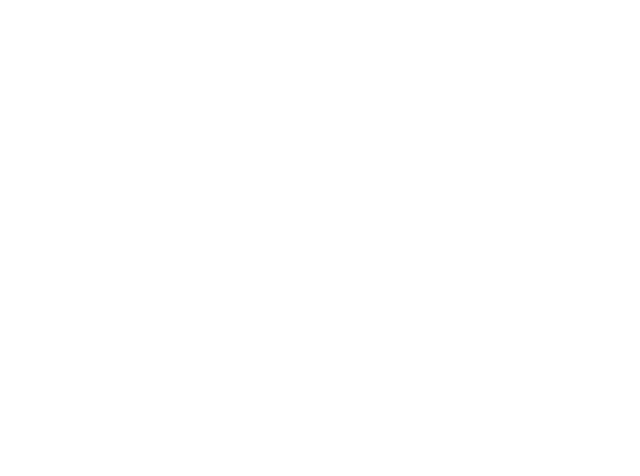
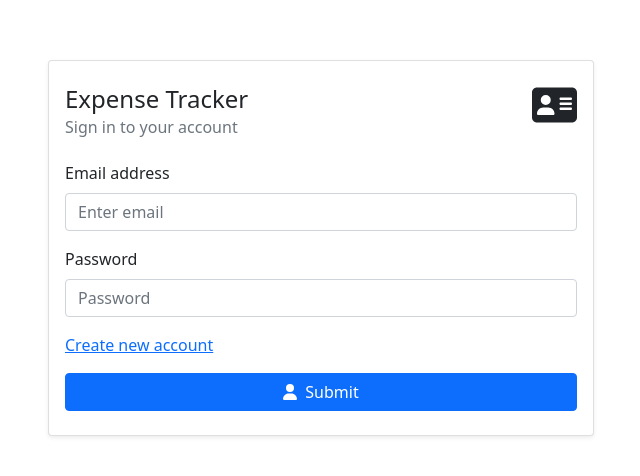
Before and after one commit to filipknias/expense-tracker-react, a React (Create React App) app: page /login in a window 1280 px wide. Before the commit this address had no page. Shown: the part 152-628 px from the top of the page, without its empty margins (319-959 px from the left). Built offline with nearby package versions, Linux system fonts and the light colour scheme.

Commit message:
login page

```diff
--- a/src/App.jsx
+++ b/src/App.jsx
@@ -5,6 +5,7 @@ import {
 } from "react-router-dom";
 import Dashboard from './pages/Dashboard';
 import Register from './pages/Register';
+import Login from './pages/Login';
 
 const App = () => {
   return (
@@ -12,6 +13,7 @@ const App = () => {
       <Routes>
         <Route exact path="/" element={<Dashboard />} />
         <Route path="/register" element={<Register />} />
+        <Route path="/login" element={<Login />} />
       </Routes>
   </BrowserRouter>
   );
--- /dev/null
+++ b/src/pages/Login.jsx
@@ -0,0 +1,51 @@
+import React from 'react';
+import Card from 'react-bootstrap/Card';
+import Container from 'react-bootstrap/Container';
+import Row from 'react-bootstrap/Row';
+import Col from 'react-bootstrap/Col';
+import Form from 'react-bootstrap/Form';
+import Button from 'react-bootstrap/Button';
+import { FontAwesomeIcon } from '@fortawesome/react-fontawesome';
+import { faAddressCard, faUser } from '@fortawesome/free-solid-svg-icons';
+import { Link } from 'react-router-dom';
+
+const Login = () => {
+  return (
+    <Container className="h-100">
+      <Row className="h-100 align-items-center justify-content-center">
+        <Col xl={6}>
+          <Card className="shadow-sm py-2">
+            <Card.Body>
+              <div className="d-flex justify-content-between">
+                <div>
+                  <Card.Title as="h4">Expense Tracker</Card.Title>
+                  <Card.Subtitle className="mb-2 text-muted">Sign in to your account</Card.Subtitle>
+                </div>
+                <FontAwesomeIcon className="display-6" icon={faAddressCard} />
+              </div>
+              <Form className="mt-3">
+                <Form.Group className="mb-3" controlId="e-mail">
+                  <Form.Label htmlFor="e-mail">Email address</Form.Label>
+                  <Form.Control type="email" placeholder="Enter email" required />
+                </Form.Group>
+                <Form.Group className="mb-3" controlId="password">
+                  <Form.Label htmlFor="password">Password</Form.Label>
+                  <Form.Control type="password" placeholder="Password" required />
+                </Form.Group>
+                <div className="mb-3">
+                  <Card.Link as={Link} to="/register">Create new account</Card.Link>
+                </div>
+                <Button variant="primary" type="submit" className="w-100 d-flex align-items-center justify-content-center gap-2">
+                  <FontAwesomeIcon icon={faUser} />
+                  Submit
+                </Button>
+              </Form>
+            </Card.Body>
+          </Card>
+        </Col>
+      </Row>
+    </Container>
+  )
+}
+
+export default Login;
```
